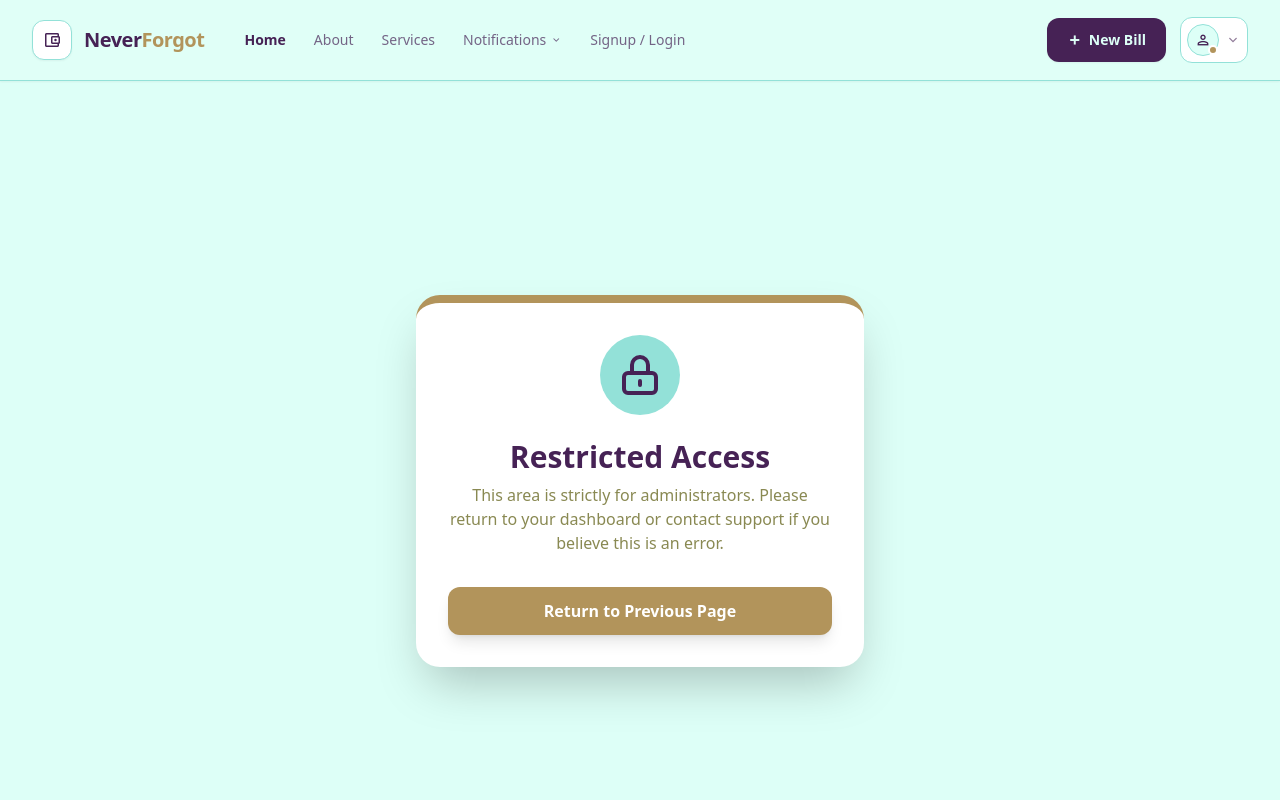
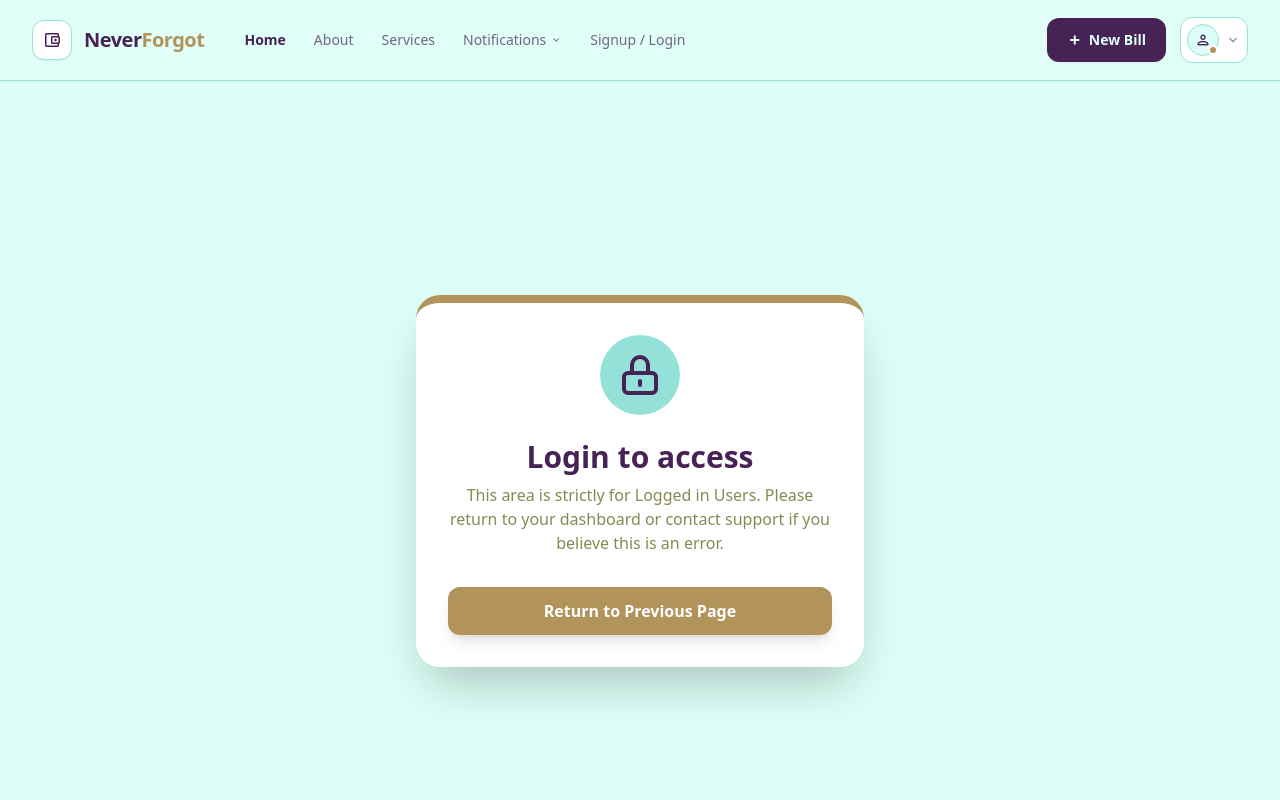
Before and after one commit to nakulbhadrecha202005-max/nestnotifyFrontend, a React (Vite) app: page /UpdateNotification_Form in a window 1280 px wide. Shown: the top 800 px of the page. Built offline with nearby package versions, Linux system fonts and the light colour scheme.

Commit message:
updated Message to show error to un auth users in warning in my component

```diff
--- a/src/Component/AddReminders.jsx
+++ b/src/Component/AddReminders.jsx
@@ -36,10 +36,10 @@ export default function ReminderForm() {
 
             {/* Message */}
             <h2 className="text-3xl font-bold text-[#462255] mb-2">
-              Restricted Access
+              Login to access
             </h2>
             <p className="text-[#898952] mb-8">
-              This area is strictly for administrators. Please return to your
+              This area is strictly for Logged in users. Please return to your
               dashboard or contact support if you believe this is an error.
             </p>
 
--- a/src/Component/UpdateNotification_Form.jsx
+++ b/src/Component/UpdateNotification_Form.jsx
@@ -47,10 +47,10 @@ const AdminReviewAllNotification = () => {
 
             {/* Message */}
             <h2 className="text-3xl font-bold text-[#462255] mb-2">
-              Restricted Access
+              Login to access
             </h2>
             <p className="text-[#898952] mb-8">
-              This area is strictly for administrators. Please return to your
+              This area is strictly for Logged in Users. Please return to your
               dashboard or contact support if you believe this is an error.
             </p>
 
```
